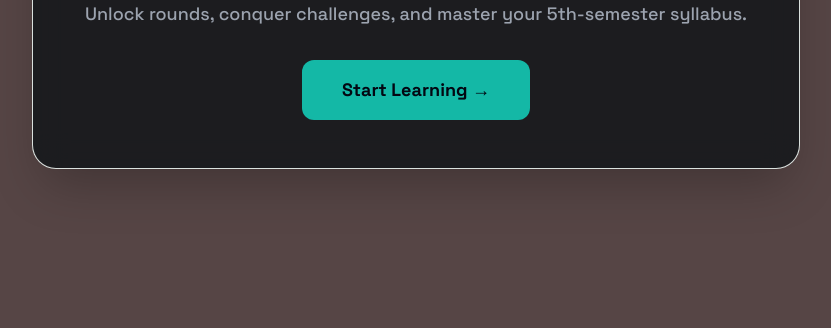
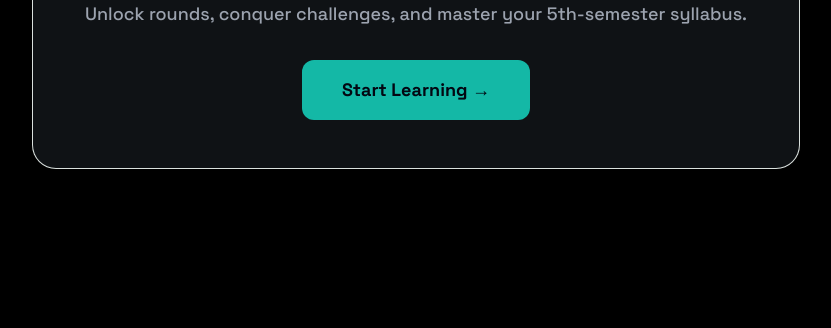
Before and after one commit to Suneesh46/Quiz, a plain HTML site: page index.html in a window 1280 px wide. Shown: the part 472-800 px from the top of the page, without its empty margins (224-1055 px from the left). Drawn offline with nearby package versions, Linux system fonts and the light colour scheme.

Commit message:
Update index.html

```diff
--- a/index.html
+++ b/index.html
@@ -53,13 +53,13 @@
         background: rgba(18, 22, 25, 0.85);
         backdrop-filter: blur(16px);
         border: 1px solid rgba(222, 229, 226, 0.986);
-        color: #f1f5f9;
+        color: #000000;
     }
 
 
     </style>
 </head>
-<body class="bg-[#564545] text-gray-100 min-h-screen flex flex-col relative overflow-hidden">
+<body class="bg-[#000000] text-gray-100 min-h-screen flex flex-col relative overflow-hidden">
 
     <!-- AMBIENT ICE & TEA BACKGROUND GLOWS -->
     <div class="fixed inset-0 w-full h-full pointer-events-none z-0 flex items-center justify-center">
```
